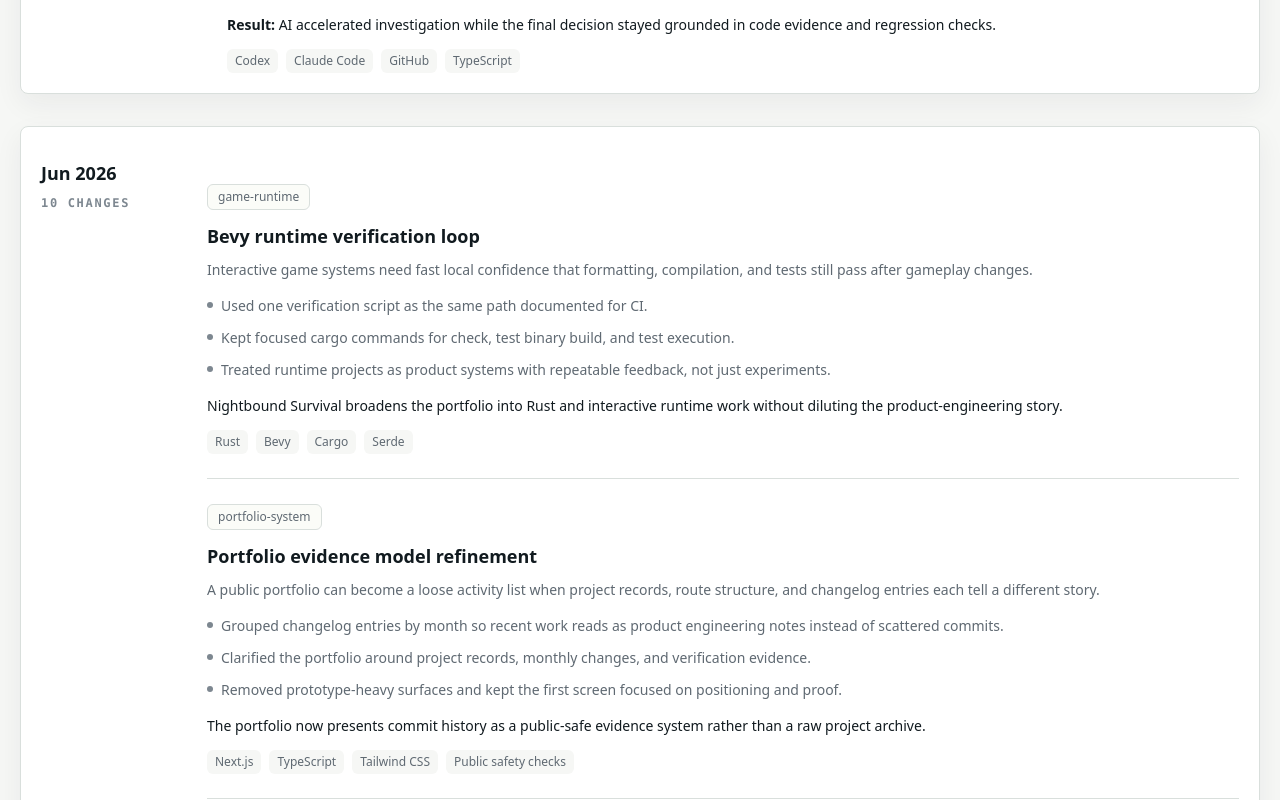
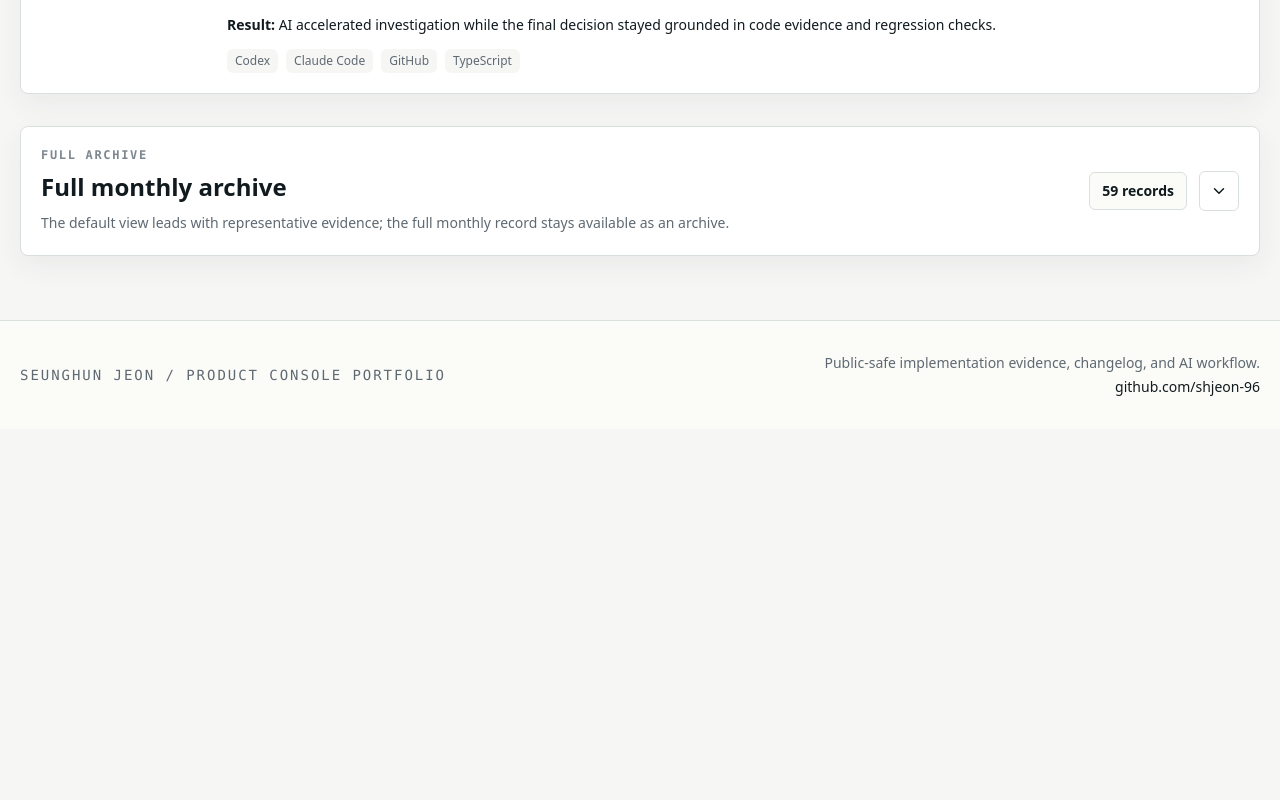
Before and after one commit to shjeon-96/portfolio-web, a Next.js app: page /en/changelog in a window 1280 px wide. Shown: the part 940-1740 px from the top of the page. After the commit the page ends 1369 px from the top, so only its background shows below. Built offline with nearby package versions, Linux system fonts and the light colour scheme.

Commit message:
feat: sharpen portfolio evidence hierarchy

```diff
--- a/app/(en)/en/changelog/page.tsx
+++ b/app/(en)/en/changelog/page.tsx
@@ -1,12 +1,9 @@
-import { ChangelogEntry } from '@/components/changelog-entry';
+import { ChangelogArchiveList } from '@/components/changelog-archive-list';
 import { ChangelogFocusPanel } from '@/components/changelog-focus-panel';
 import { FeaturedChangelogList } from '@/components/featured-changelog-list';
-import { MotionReveal } from '@/components/motion-reveal';
 import { SectionHeading } from '@/components/section-heading';
-import { Panel } from '@/components/ui';
 import { getChangelogFocusState, getVisibleChangelogEntries } from '@/lib/changelog-focus';
-import { changelogEntries, formatChangelogDate, getFeaturedChangelogEntries, groupChangelogEntriesByDate } from '@/lib/data';
-import { cx, ds } from '@/lib/design-system';
+import { changelogEntries, getFeaturedChangelogEntries, groupChangelogEntriesByDate } from '@/lib/data';
 import { createPageMetadata } from '@/lib/page-metadata';
 
 export const metadata = createPageMetadata({
@@ -32,6 +29,11 @@ export default async function ChangelogPage({ searchParams }: Readonly<Changelog
     focusState.kind === 'active'
       ? focusState.rule.description.en
       : 'Release gates, output parity, and AI-assisted root-cause work are the clearest current signals in this portfolio.';
+  const archiveTitle = focusState.kind === 'active' ? `${focusState.rule.label.en} archive` : 'Full monthly archive';
+  const archiveDescription =
+    focusState.kind === 'active'
+      ? 'Monthly records matching the selected evidence filter.'
+      : 'The default view leads with representative evidence; the full monthly record stays available as an archive.';
 
   return (
     <main className="page-shell">
@@ -49,27 +51,13 @@ export default async function ChangelogPage({ searchParams }: Readonly<Changelog
           title={featuredTitle}
         />
       ) : null}
-      {groupedEntries.length > 0 ? (
-        <Panel as="section" className="mt-8 px-5 py-1">
-          {groupedEntries.map((group) => (
-            <MotionReveal key={group.date}>
-              <div className="grid gap-4 border-b border-[var(--border)] py-7 last:border-b-0 md:grid-cols-[150px_1fr]">
-                <div>
-                  <h2 className="text-lg font-semibold text-[var(--text-primary)]">{formatChangelogDate(group.date, 'en')}</h2>
-                  <p className={cx('mt-2', ds.text.eyebrowMuted)}>
-                    {group.entries.length} changes
-                  </p>
-                </div>
-                <div className="[&>article:last-child]:border-b-0">
-                  {group.entries.map((entry) => (
-                    <ChangelogEntry entry={entry} headingLevel={3} key={entry.title} locale="en" showDate={false} />
-                  ))}
-                </div>
-              </div>
-            </MotionReveal>
-          ))}
-        </Panel>
-      ) : null}
+      <ChangelogArchiveList
+        defaultOpen={focusState.kind === 'active'}
+        description={archiveDescription}
+        groups={groupedEntries}
+        locale="en"
+        title={archiveTitle}
+      />
     </main>
   );
 }
--- a/app/(en)/en/resume/page.tsx
+++ b/app/(en)/en/resume/page.tsx
@@ -1,6 +1,7 @@
+import { ResumeFitStrip } from '@/components/resume-fit-strip';
 import { SectionHeading } from '@/components/section-heading';
 import { ActionLink, BadgeList, Panel } from '@/components/ui';
-import { projectHighlights, skills } from '@/lib/data';
+import { hiringFit, projectHighlights, skills } from '@/lib/data';
 import { cx, ds } from '@/lib/design-system';
 import { createPageMetadata } from '@/lib/page-metadata';
 import { getRoutePath } from '@/lib/routes';
@@ -58,6 +59,8 @@ export default function ResumePage() {
         </Panel>
       </section>
 
+      <ResumeFitStrip fit={hiringFit} locale="en" />
+
       <section className="mt-10">
         <div className={ds.layout.sectionHeader}>
           <div>
--- a/app/(ko)/changelog/page.tsx
+++ b/app/(ko)/changelog/page.tsx
@@ -1,13 +1,10 @@
-import { ChangelogEntry } from '@/components/changelog-entry';
+import { ChangelogArchiveList } from '@/components/changelog-archive-list';
 import { ChangelogFocusPanel } from '@/components/changelog-focus-panel';
 import { FeaturedChangelogList } from '@/components/featured-changelog-list';
-import { MotionReveal } from '@/components/motion-reveal';
 import { SectionHeading } from '@/components/section-heading';
-import { Panel } from '@/components/ui';
 import { getChangelogFocusState, getVisibleChangelogEntries } from '@/lib/changelog-focus';
-import { formatChangelogDate, getFeaturedChangelogEntries, groupChangelogEntriesByDate } from '@/lib/data';
+import { getFeaturedChangelogEntries, groupChangelogEntriesByDate } from '@/lib/data';
 import { changelogEntriesKo } from '@/lib/data-ko';
-import { cx, ds } from '@/lib/design-system';
 import { createPageMetadata } from '@/lib/page-metadata';
 
 export const metadata = createPageMetadata({
@@ -33,6 +30,11 @@ export default async function KoreanChangelogPage({ searchParams }: Readonly<Kor
     focusState.kind === 'active'
       ? focusState.rule.description.ko
       : '릴리즈 게이트, 결과물 일관성, AI 원인 분석처럼 현재 포트폴리오의 방향을 가장 잘 보여주는 변경입니다.';
+  const archiveTitle = focusState.kind === 'active' ? `${focusState.rule.label.ko} 전체 기록` : '월별 전체 기록';
+  const archiveDescription =
+    focusState.kind === 'active'
+      ? '선택한 근거 필터에 맞는 월별 기록입니다.'
+      : '기본 화면에서는 대표 근거를 먼저 보여주고, 전체 월별 기록은 보관 영역으로 분리합니다.';
 
   return (
     <main className="page-shell">
@@ -50,27 +52,13 @@ export default async function KoreanChangelogPage({ searchParams }: Readonly<Kor
           title={featuredTitle}
         />
       ) : null}
-      {groupedEntries.length > 0 ? (
-        <Panel as="section" className="mt-8 px-5 py-1">
-          {groupedEntries.map((group) => (
-            <MotionReveal key={group.date}>
-              <div className="grid gap-4 border-b border-[var(--border)] py-7 last:border-b-0 md:grid-cols-[150px_1fr]">
-                <div>
-                  <h2 className="text-lg font-semibold text-[var(--text-primary)]">{formatChangelogDate(group.date, 'ko')}</h2>
-                  <p className={cx('mt-2', ds.text.eyebrowMuted)}>
-                    변경 {group.entries.length}개
-                  </p>
-                </div>
-                <div className="[&>article:last-child]:border-b-0">
-                  {group.entries.map((entry) => (
-                    <ChangelogEntry entry={entry} headingLevel={3} key={entry.title} showDate={false} />
-                  ))}
-                </div>
-              </div>
-            </MotionReveal>
-          ))}
-        </Panel>
-      ) : null}
+      <ChangelogArchiveList
+        defaultOpen={focusState.kind === 'active'}
+        description={archiveDescription}
+        groups={groupedEntries}
+        locale="ko"
+        title={archiveTitle}
+      />
     </main>
   );
 }
--- a/app/(ko)/resume/page.tsx
+++ b/app/(ko)/resume/page.tsx
@@ -1,6 +1,7 @@
+import { ResumeFitStrip } from '@/components/resume-fit-strip';
 import { SectionHeading } from '@/components/section-heading';
 import { ActionLink, BadgeList, Panel } from '@/components/ui';
-import { projectHighlightsKo, skillsKo } from '@/lib/data-ko';
+import { hiringFitKo, projectHighlightsKo, skillsKo } from '@/lib/data-ko';
 import { cx, ds } from '@/lib/design-system';
 import { createPageMetadata } from '@/lib/page-metadata';
 import { getRoutePath } from '@/lib/routes';
@@ -58,6 +59,8 @@ export default function KoreanResumePage() {
         </Panel>
       </section>
 
+      <ResumeFitStrip fit={hiringFitKo} locale="ko" />
+
       <section className="mt-10">
         <div className={ds.layout.sectionHeader}>
           <div>
--- /dev/null
+++ b/components/changelog-archive-list.tsx
@@ -0,0 +1,88 @@
+import { ChevronDown } from 'lucide-react';
+
+import { ChangelogEntry } from '@/components/changelog-entry';
+import { MotionReveal } from '@/components/motion-reveal';
+import { Panel } from '@/components/ui';
+import { formatChangelogDate, type ChangelogEntry as ChangelogEntryType } from '@/lib/data';
+import { cx, ds } from '@/lib/design-system';
+
+type ChangelogGroup = {
+  date: string;
+  entries: ChangelogEntryType[];
+};
+
+export function ChangelogArchiveList({
+  defaultOpen,
+  description,
+  groups,
+  locale,
+  title,
+}: Readonly<{
+  defaultOpen: boolean;
+  description: string;
+  groups: ChangelogGroup[];
+  locale: 'en' | 'ko';
+  title: string;
+}>) {
+  if (groups.length === 0) {
+    return null;
+  }
+
+  const labels = getLabels(locale);
+  const entryCount = groups.reduce((total, group) => total + group.entries.length, 0);
+
+  return (
+    <Panel as="section" className="mt-8 overflow-hidden">
+      <details className="group" open={defaultOpen}>
+        <summary className="flex cursor-pointer list-none flex-col justify-between gap-4 px-5 py-5 marker:hidden md:flex-row md:items-center">
+          <div>
+            <p className={ds.text.eyebrowMuted}>{labels.eyebrow}</p>
+            <h2 className="mt-2 text-2xl font-semibold">{title}</h2>
+            <p className={cx('mt-2 max-w-3xl', ds.text.bodySmall)}>{description}</p>
+          </div>
+          <div className="flex shrink-0 items-center gap-3">
+            <span className="rounded-md border border-[var(--border)] bg-[var(--surface-strong)] px-3 py-2 text-sm font-semibold text-[var(--text-primary)]">
+              {labels.count(entryCount)}
+            </span>
+            <span className="grid size-10 place-items-center rounded-md border border-[var(--border)] bg-[var(--surface)] text-[var(--text-primary)] transition group-open:rotate-180">
+              <ChevronDown aria-hidden="true" size={18} />
+            </span>
+          </div>
+        </summary>
+        <div className="border-t border-[var(--border)] px-5 py-1">
+          {groups.map((group) => (
+            <MotionReveal key={group.date}>
+              <div className="grid gap-4 border-b border-[var(--border)] py-7 last:border-b-0 md:grid-cols-[150px_1fr]">
+                <div>
+                  <h3 className="text-lg font-semibold text-[var(--text-primary)]">{formatChangelogDate(group.date, locale)}</h3>
+                  <p className={cx('mt-2', ds.text.eyebrowMuted)}>{labels.groupCount(group.entries.length)}</p>
+                </div>
+                <div className="[&>article:last-child]:border-b-0">
+                  {group.entries.map((entry) => (
+                    <ChangelogEntry entry={entry} headingLevel={4} key={entry.title} locale={locale} showDate={false} />
+                  ))}
+                </div>
+              </div>
+            </MotionReveal>
+          ))}
+        </div>
+      </details>
+    </Panel>
+  );
+}
+
+function getLabels(locale: 'en' | 'ko') {
+  if (locale === 'ko') {
+    return {
+      count: (count: number) => `기록 ${count}개`,
+      eyebrow: '전체 기록',
+      groupCount: (count: number) => `변경 ${count}개`,
+    };
+  }
+
+  return {
+    count: (count: number) => `${count} records`,
+    eyebrow: 'Full Archive',
+    groupCount: (count: number) => `${count} changes`,
+  };
+}
--- /dev/null
+++ b/components/resume-fit-strip.tsx
@@ -0,0 +1,48 @@
+import { BadgeList, Panel } from '@/components/ui';
+import type { HiringFit } from '@/lib/data';
+import { cx, ds } from '@/lib/design-system';
+
+export function ResumeFitStrip({
+  fit,
+  locale,
+}: Readonly<{
+  fit: HiringFit;
+  locale: 'en' | 'ko';
+}>) {
+  const labels = getLabels(locale);
+
+  return (
+    <Panel as="section" className="mt-10 overflow-hidden">
+      <div className="border-b border-[var(--border)] bg-[var(--surface-strong)] px-5 py-5 md:flex md:items-end md:justify-between md:gap-8">
+        <div>
+          <p className={ds.text.eyebrow}>{labels.eyebrow}</p>
+          <h2 className="mt-2 text-2xl font-semibold">{labels.title}</h2>
+        </div>
+        <p className={cx('mt-3 max-w-2xl md:mt-0', ds.text.bodySmall)}>{fit.summary}</p>
+      </div>
+      <div className="grid divide-y divide-[var(--border)] lg:grid-cols-3 lg:divide-x lg:divide-y-0">
+        {fit.strongFits.slice(0, 3).map((signal) => (
+          <article className="p-5" key={signal.title}>
+            <h3 className="text-lg font-semibold">{signal.title}</h3>
+            <p className={cx('mt-2', ds.text.bodySmall)}>{signal.fit}</p>
+            <BadgeList className="mt-4" items={signal.evidence} variant="strong" />
+          </article>
+        ))}
+      </div>
+    </Panel>
+  );
+}
+
+function getLabels(locale: 'en' | 'ko') {
+  if (locale === 'ko') {
+    return {
+      eyebrow: '지원 판단 신호',
+      title: '면접에서 바로 검증할 수 있는 강한 영역',
+    };
+  }
+
+  return {
+    eyebrow: 'Hiring Signals',
+    title: 'Strong areas to validate in an interview',
+  };
+}
```
Also changed, not shown: app/(en)/en/page.tsx (+5 -5 lines), app/(ko)/page.tsx (+5 -5 lines).
